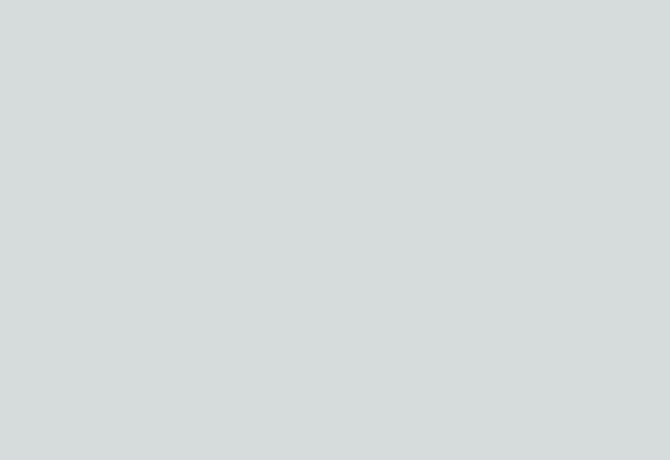
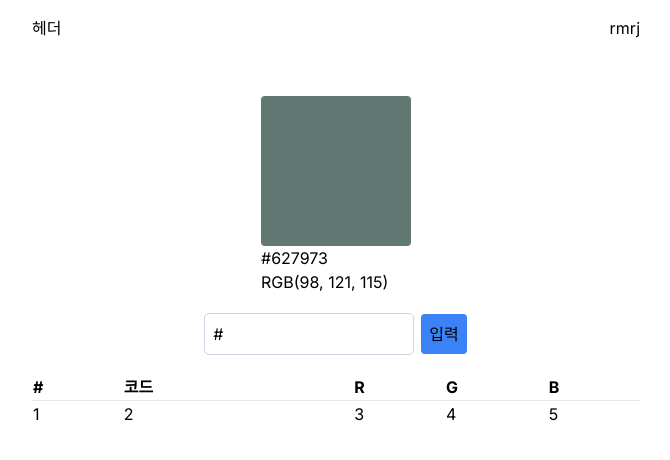
Before and after one commit to HYK-Nov/daily-color, a Next.js app: page / in a window 1280 px wide. Shown: the top 460 px of the page, without its empty margins (304-974 px from the left). Built offline with nearby package versions, Linux system fonts and the light colour scheme.

Commit message:
chore: 세팅

```diff
--- /dev/null
+++ b/src/app/(hexcode)/layout.tsx
@@ -0,0 +1,15 @@
+import { ReactNode } from "react";
+import Header from "@/components/hexcode/Header";
+
+type props = { children: ReactNode };
+
+export default function HexCodeLayout({ children }: props) {
+  return (
+    <div className={"min-h-screen"}>
+      <div className={"container max-w-3xl mx-auto"}>
+        <Header />
+        {children}
+      </div>
+    </div>
+  );
+}
--- a/src/app/(hexcode)/page.tsx
+++ b/src/app/(hexcode)/page.tsx
@@ -1,9 +1,39 @@
-import Image from "next/image";
+import ColorBox from "@/components/hexcode/ColorBox";
+import InputForm from "@/components/hexcode/InputForm";
 
 export default function Home() {
+  let colorCode = Math.floor(Math.random() * (16 ** 6 + 1)).toString(16);
+
+  while (colorCode.length < 6) {
+    colorCode = `0${colorCode}`;
+  }
+
   return (
-    <main>
+    <main className={"flex flex-col gap-5 items-center w-full py-10"}>
+      <ColorBox colorCode={colorCode} />
+      <InputForm colorCode={colorCode} />
 
+      {/* 트라이 목록 */}
+      <table className={"table-auto divide-y w-full"}>
+        <thead className={"text-left"}>
+        <tr>
+          <th>#</th>
+          <th>코드</th>
+          <th>R</th>
+          <th>G</th>
+          <th>B</th>
+        </tr>
+        </thead>
+        <tbody>
+        <tr>
+          <td>1</td>
+          <td>2</td>
+          <td>3</td>
+          <td>4</td>
+          <td>5</td>
+        </tr>
+        </tbody>
+      </table>
     </main>
   );
 }
--- a/src/app/globals.css
+++ b/src/app/globals.css
@@ -2,6 +2,8 @@
 @tailwind components;
 @tailwind utilities;
 
+
+/*
 :root {
   --foreground-rgb: 0, 0, 0;
   --background-start-rgb: 214, 219, 220;
@@ -31,3 +33,4 @@ body {
     text-wrap: balance;
   }
 }
+*/
--- a/src/app/layout.tsx
+++ b/src/app/layout.tsx
@@ -5,7 +5,7 @@ import "./globals.css";
 const inter = Inter({ subsets: ["latin"] });
 
 export const metadata: Metadata = {
-  title: "Create Next App",
+  title: "Daily color",
   description: "Generated by create next app",
 };
 
@@ -15,7 +15,7 @@ export default function RootLayout({
   children: React.ReactNode;
 }>) {
   return (
-    <html lang="en">
+    <html lang="ko">
       <body className={inter.className}>{children}</body>
     </html>
   );
--- /dev/null
+++ b/src/components/hexcode/ColorBox.tsx
@@ -0,0 +1,13 @@
+export default function ColorBox({colorCode}:{colorCode:string}) {
+  const red = parseInt(colorCode.substring(0,2), 16);
+  const green = parseInt(colorCode.substring(2, 4), 16);
+  const blue = parseInt(colorCode.substring(4, 6), 16);
+
+  return (
+    <div>
+      <div className={`w-[150px] h-[150px] rounded`} style={{backgroundColor: `#${colorCode}`}}/>
+      <p>#{colorCode}</p>
+      <p>RGB({red}, {green}, {blue})</p>
+    </div>
+  );
+};
--- /dev/null
+++ b/src/components/hexcode/Header.tsx
@@ -0,0 +1,10 @@
+"use client";
+
+export default function Header() {
+  return (
+    <header className={"flex items-center py-4 justify-between"}>
+      <p>헤더</p>
+      <p>rmrj</p>
+    </header>
+  );
+};
--- /dev/null
+++ b/src/components/hexcode/InputForm.tsx
@@ -0,0 +1,35 @@
+"use client";
+import React, { useEffect, useState } from "react";
+
+type props = { colorCode: string };
+
+export default function InputForm({ colorCode }: props) {
+  const [answer, setAnswer] = useState("");
+
+  const handleInputChange = (e: React.ChangeEvent<HTMLInputElement>) => {
+    if (/^[A-Za-z0-9]*$/.test(e.target.value)) {
+      setAnswer(e.target.value);
+    }
+  };
+
+  const onFormSubmit = (e: React.FormEvent) => {
+    e.preventDefault(); // 새로고침 방지
+
+    // 정답 비교
+    // const comparison = new RegExp(answer, "gi").test(colorCode);
+  };
+
+  return (
+    <form className={"flex gap-2"} onSubmit={onFormSubmit}>
+      <div className={"flex p-2 gap-2 rounded bg-white w-52 outline outline-1 outline-slate-300"}>
+        <p>#</p>
+        <input className={"outline-none w-[100%]"} maxLength={6} value={answer}
+               onChange={(e) => handleInputChange(e)} />
+      </div>
+      <button type={"submit"}
+              className={"bg-blue-500 hover:bg-blue-600 p-2 rounded"}>
+        입력
+      </button>
+    </form>
+  );
+};
--- /dev/null
+++ b/src/stores/tryListStore.ts
@@ -0,0 +1,3 @@
+type TTryListStore = {
+  list: []
+}
--- a/tailwind.config.ts
+++ b/tailwind.config.ts
@@ -7,6 +7,15 @@ const config: Config = {
     "./src/app/**/*.{js,ts,jsx,tsx,mdx}",
   ],
   theme: {
+    container:{
+      padding: {
+        DEFAULT: '1rem',
+        sm: '2rem',
+        lg: '4rem',
+        xl: '5rem',
+        '2xl': '6rem',
+      },
+    },
     extend: {
       backgroundImage: {
         "gradient-radial": "radial-gradient(var(--tw-gradient-stops))",
```
Also changed, not shown: package.json (+7 -4 lines), 2 other files (tests, documents, lock files or other folders).
